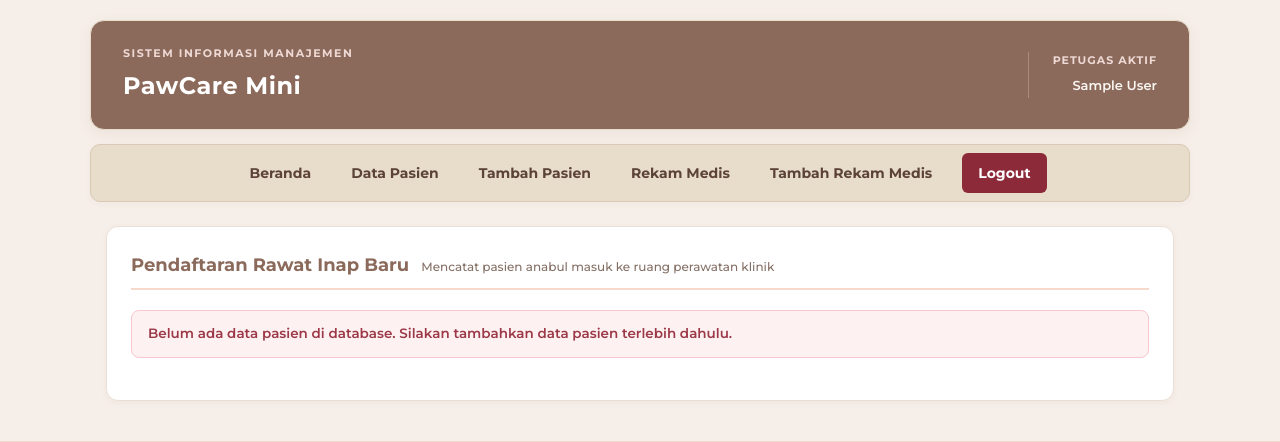
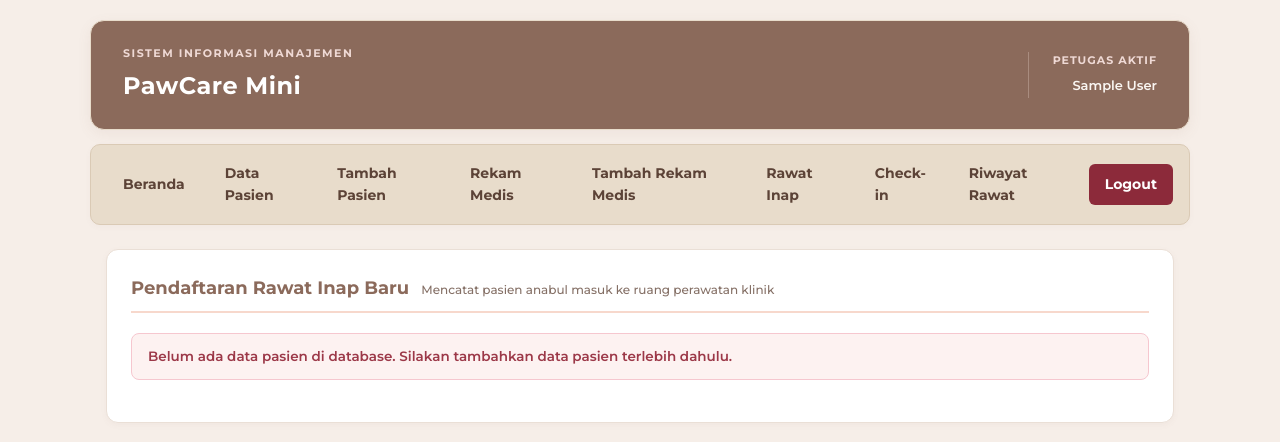
Before and after one commit to nauravlrie/PemrogramanWeb2026-JesycaAliceSutanto, a PHP site: page /jobsheet12/rawat_inap/tambah.php in a window 1280 px wide. Shown: the top 442 px of the page. Run offline with PHP 8.4, Linux system fonts and the light colour scheme; the visitor is signed in with stand-in values (Sample User, id 1); data that the repository does not hold is empty; some libraries are stand-ins or nearby versions.

Commit message:
update navbar dan beranda rawat inap

```diff
--- a/jobsheet12/includes/header.php
+++ b/jobsheet12/includes/header.php
@@ -50,6 +50,9 @@ $base = $__rel === '' ? '' : str_repeat('../', substr_count($__rel, '/') + 1);
                 <a href="<?php echo $base; ?>pasien/tambah.php">Tambah Pasien</a>
                 <a href="<?php echo $base; ?>rekam_medis/list.php">Rekam Medis</a>
                 <a href="<?php echo $base; ?>rekam_medis/tambah.php">Tambah Rekam Medis</a>
+                <a href="<?php echo $base; ?>rawat_inap/kembali.php">Rawat Inap</a>
+                <a href="<?php echo $base; ?>rawat_inap/tambah.php">Check-in</a>
+                <a href="<?php echo $base; ?>rawat_inap/riwayat.php">Riwayat Rawat</a>
                 <a href="<?php echo $base; ?>auth/logout.php" style="background-color: #8C2A3A; color: #ffffff; margin-left: 6px;">Logout</a>
             <?php else: ?>
                 <a href="<?php echo $base; ?>auth/login.php" style="background-color: #8B6A5B; color: #ffffff; margin-left: 6px;">Login Petugas</a>
--- a/jobsheet12/index.php
+++ b/jobsheet12/index.php
@@ -6,6 +6,7 @@ require __DIR__ . '/includes/koneksi.php';
 
 $totalPasien = (int) $pdo->query("SELECT count(*) FROM pasien")->fetchColumn();
 $totalRekamMedis = (int) $pdo->query("SELECT count(*) FROM rekam_medis")->fetchColumn();
+$totalRawatInap = (int) $pdo->query("SELECT count(*) FROM rawat_inap WHERE status = 'dirawat'")->fetchColumn();
 ?>
 
 
@@ -34,7 +35,7 @@ $totalRekamMedis = (int) $pdo->query("SELECT count(*) FROM rekam_medis")->fetchC
                 </div>
                 <div class="kartu-stat">
                     <h3>Pasien Rawat Inap</h3>
-                    <p class="angka">1</p>
+                    <p class="angka"><?php echo $totalRawatInap; ?></p>
                 </div>
             </div>
         </section>
```
